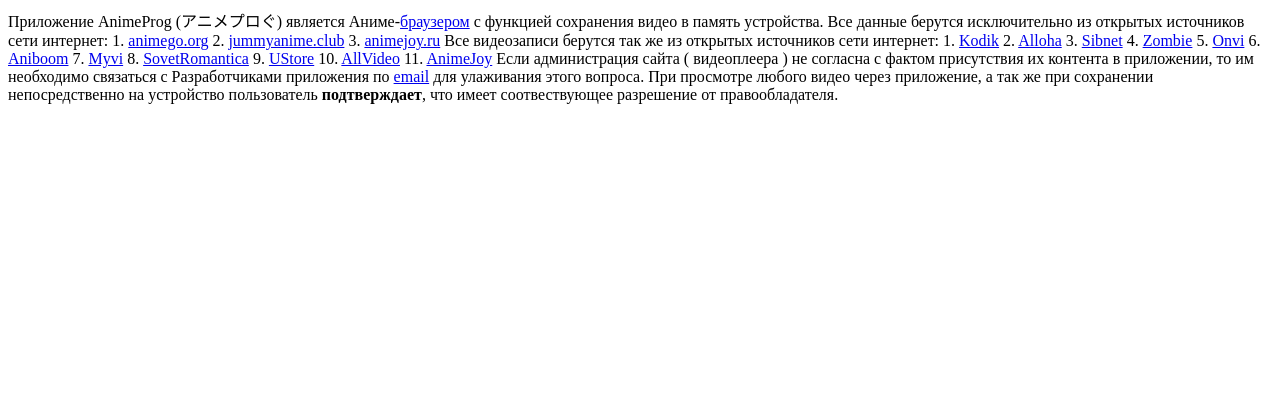
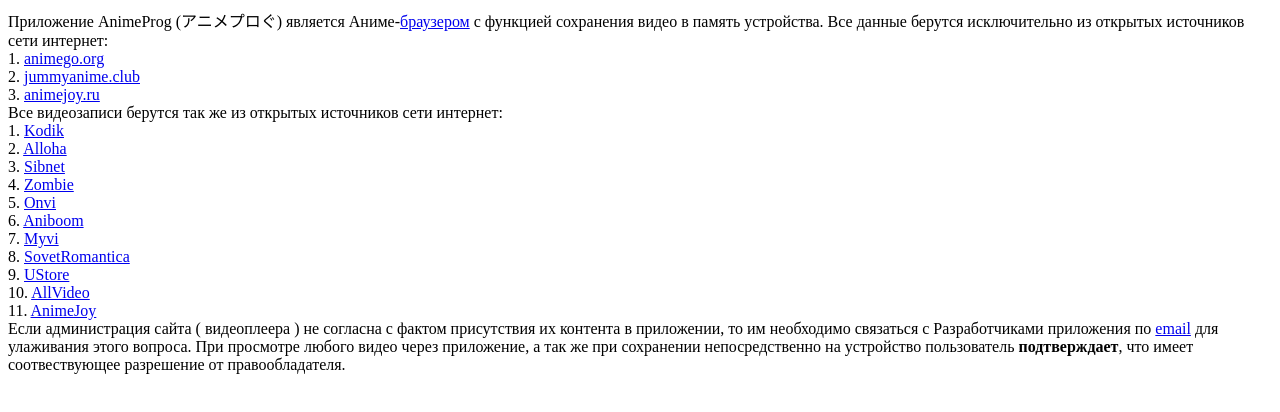
Before and after one commit to anime-prog/policy, a plain HTML site: page sogl.html in a window 1280 px wide. Drawn offline with Linux system fonts and the light colour scheme.

Commit message:
Add files via upload

```diff
--- a/sogl.html
+++ b/sogl.html
@@ -7,22 +7,22 @@
 <body>
     Приложение AnimeProg (アニメプロぐ) является Аниме-<a href="https://ru.wikipedia.org/wiki/Браузер">браузером</a>
     с функцией сохранения видео в память устройства.
-Все данные берутся исключительно из открытых источников сети интернет:
-1. <a href="https://animego.org">animego.org</a>
-2. <a href="https://yummyanime.club">jummyanime.club</a>
-3. <a href="https://animejoy.ru">animejoy.ru</a>
-Все видеозаписи берутся так же из открытых источников сети интернет:
-1. <a href="https://kodik.biz">Kodik</a>
-2. <a href="https://alloha.tv">Alloha</a>
-3. <a href="https://sibnet.ru">Sibnet</a>
-4. <a href="https://collaps.org">Zombie</a>
-5. <a href="https://onvi.video">Onvi</a>
-6. <a href="https://aniboom.com">Aniboom</a>
-7. <a href="myvi">Myvi</a>
-8. <a href="https://sovetromantica.ru">SovetRomantica</a>
-9. <a href="https://ustore.ru">UStore</a>
-10. <a href="https://csst.ru">AllVideo</a>
-11. <a href="https://animejoy.ru">AnimeJoy</a>
+Все данные берутся исключительно из открытых источников сети интернет:<br>
+1. <a href="https://animego.org">animego.org</a><br>
+2. <a href="https://yummyanime.club">jummyanime.club</a><br>
+3. <a href="https://animejoy.ru">animejoy.ru</a><br>
+Все видеозаписи берутся так же из открытых источников сети интернет:<br>
+1. <a href="https://kodik.biz">Kodik</a><br>
+2. <a href="https://alloha.tv">Alloha</a><br>
+3. <a href="https://sibnet.ru">Sibnet</a><br>
+4. <a href="https://collaps.org">Zombie</a><br>
+5. <a href="https://onvi.video">Onvi</a><br>
+6. <a href="https://aniboom.com">Aniboom</a><br>
+7. <a href="myvi">Myvi</a><br>
+8. <a href="https://sovetromantica.ru">SovetRomantica</a><br>
+9. <a href="https://ustore.ru">UStore</a><br>
+10. <a href="https://csst.ru">AllVideo</a><br>
+11. <a href="https://animejoy.ru">AnimeJoy</a><br>
 Если администрация сайта ( видеоплеера ) не согласна с фактом
     присутствия их контента в приложении, то им необходимо связаться
     с Разработчиками приложения по <a href="mailto:anime.prog@yandex.ru">email</a> для улаживания этого вопроса.
```
Also changed, not shown: conf.html (+2 -2 lines), index.html (+6 -6 lines).
